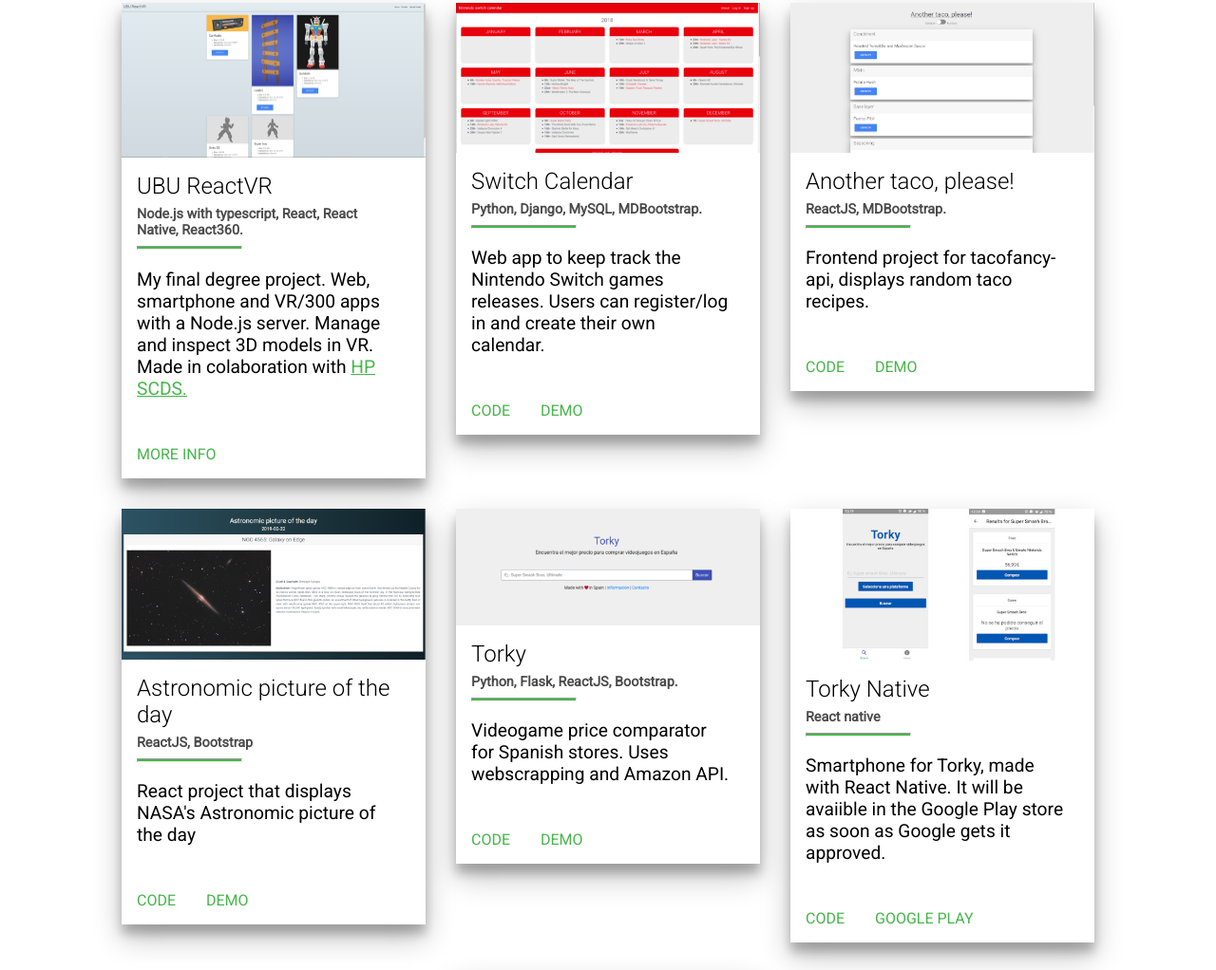
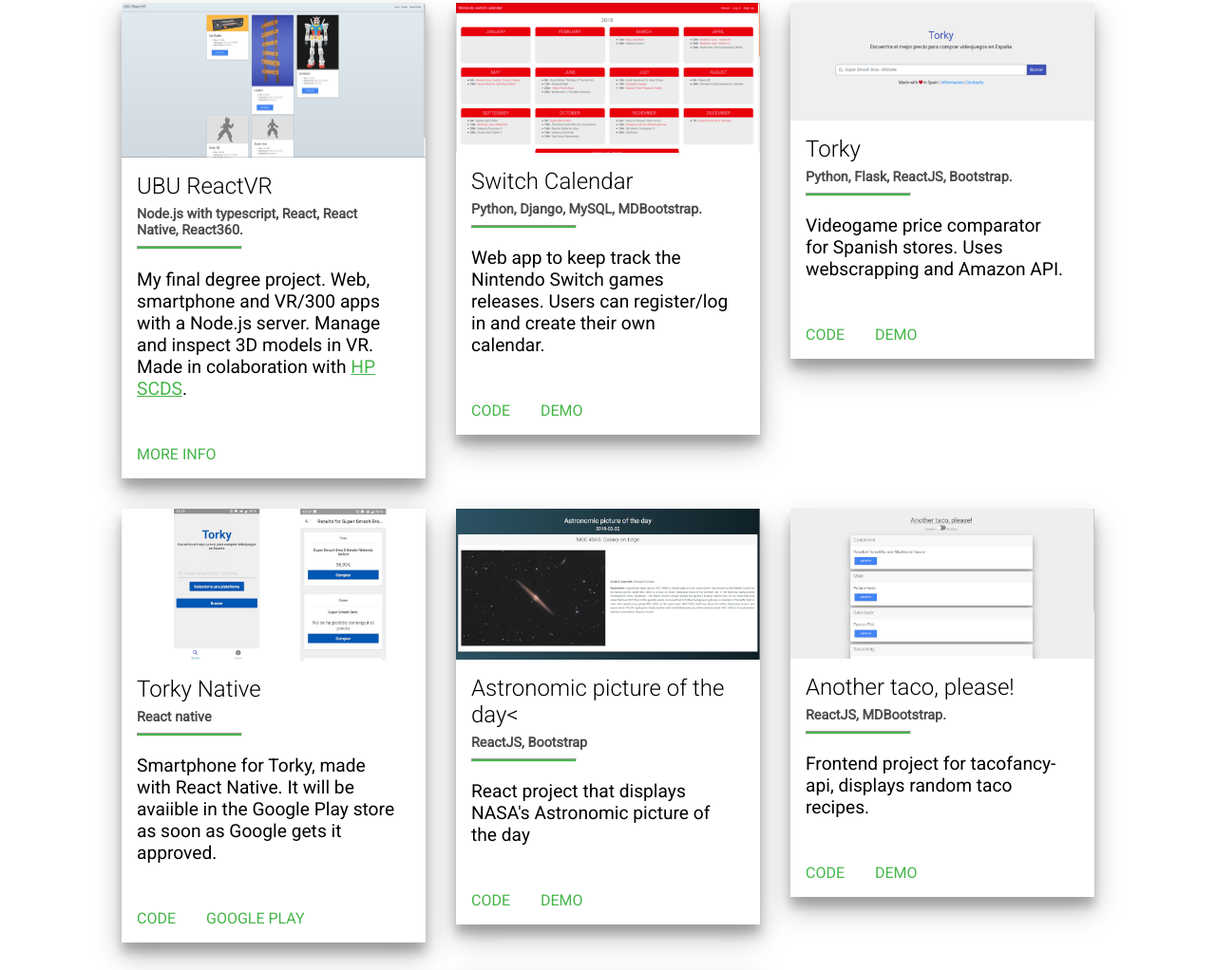
Before and after one commit to marcosorive/blog-and-portfolio, a Gatsby site: page /portfolio in a window 1280 px wide. Shown: the part 287-1309 px from the top of the page at 95% size. Built offline with nearby package versions, Linux system fonts and the light colour scheme; Gatsby itself is replaced by a stand-in of ours.

Commit message:
Refactor the way cards are rendered in portfolio

```diff
--- /dev/null
+++ b/content/portfolio/experience.json
@@ -0,0 +1,41 @@
+[
+    {
+        "title":"Inmobiliaria Raquel Vázquez",
+        "stack": "Python, Django, MySQL, Bootstrap.",
+        "description": "Web app for internal data managment. Working with a legacy DB.",
+        "image": "raquel",
+        "altImage": "Inmobiliaria raquel vazquez screenshot",
+        "buttons": [
+            {
+                "text": "Visit",
+                "url": "https://www.inmobiliariaraquelvazquez.com"
+            }
+        ]
+    },
+    {
+        "title":"CSA",
+        "stack": "Software developer",
+        "description": "Worked in a legacy ticketing system.",
+        "image": "csa",
+        "altImage": "CSA Screenshot",
+        "buttons": [
+            {
+                "text": "Visit",
+                "url": "https://www.csa.es/"
+            }
+        ]
+    },
+    {
+        "title":"HP SCDS",
+        "stack":"Software engineer.",
+        "description": "Developing software for large format printers.",
+        "image": "hpscds",
+        "altImage": "HP SCDS screenshot.",
+        "buttons": [
+            {
+                "text": "Visit",
+                "url": "https://hpscds.com/ "
+            }
+        ]
+    }
+]
--- /dev/null
+++ b/content/portfolio/projects.json
@@ -0,0 +1,111 @@
+[
+    {
+        "title":"UBU ReactVR",
+        "stack": "Node.js with typescript, React, React Native, React360.",
+        "description": "My final degree project. Web, smartphone and VR/300 apps with a Node.js server. Manage and inspect 3D models in VR. Made in colaboration with <a href=\"https://hpscds.com/\" rel=\"noopener noreferrer\" target=\"_blank\">HP SCDS</a>.",
+        "image": "ubureactvr",
+        "altImage": "Ubu ReactVr",
+        "buttons": [
+            {
+                "url": "https://hpscds.com/observatorio_proyectos/reactvr/",
+                "text": "More info"
+            }
+        ]
+    },
+    {
+        "title":"Switch Calendar",
+        "stack": "Python, Django, MySQL, MDBootstrap.",
+        "description": "Web app to keep track the Nintendo Switch games releases. Users can register/log in and create their own calendar.",
+        "image": "nSwitch",
+        "altImage": "Nintendo switch calendar",
+        "buttons": [
+            {
+                "url": "https://github.com/marcosorive/switchcalendar",
+                "text": "Code"
+            },
+            {
+                "url": "https://switchcalendar.pythonanywhere.com",
+                "text": "Demo"
+            }
+        ]
+    },
+    {
+        "title":"Torky",
+        "stack": "Python, Flask, ReactJS, Bootstrap.",
+        "description": "Videogame price comparator for Spanish stores. Uses webscrapping and Amazon API.",
+        "image": "torky",
+        "altImage": "Torky",
+        "buttons": [
+            {
+                "url": "https://github.com/marcosorive/torky-api",
+                "text": "Code"
+            },
+            {
+                "url": "https://marcosorive.github.io/torky/",
+                "text": "Demo"
+            }
+        ]
+    },
+    {
+        "title":"Torky Native",
+        "stack": "React native",
+        "description": "Smartphone for Torky, made with React Native. It will be avaiible in the Google Play store as soon as Google gets it approved.",
+        "image": "torkynative",
+        "altImage": "Torky native screenshot",
+        "buttons": [
+            {
+                "url": "https://github.com/marcosorive/torky-native",
+                "text": "Code"
+            },
+            {
+                "url": "https://play.google.com/store/apps/details?id=me.orive.marcos.torkynative",
+                "text": "Google Play"
+            }
+        ]
+    },
+    {
+        "title":"Astronomic picture of the day<",
+        "stack": "ReactJS, Bootstrap",
+        "description": "React project that displays NASA's Astronomic picture of the day",
+        "image": "apodReact",
+        "altImage": "Apod React screenshot",
+        "buttons": [
+            {
+                "url": "https://github.com/marcosorive/apod-react",
+                "text": "Code"
+            },
+            {
+                "url": "https://marcosorive.github.io/apod-react/",
+                "text": "Demo"
+            }
+        ]
+    },
+    {
+        "title":"Another taco, please!",
+        "stack": "ReactJS, MDBootstrap.",
+        "description": "Frontend project for tacofancy-api, displays random taco recipes.",
+        "image": "anotherTaco",
+        "altImage": "Another taco, please!",
+        "buttons": [
+            {
+                "url": "https://github.com/marcosorive/anothertacoplease",
+                "text": "Code"
+            },
+            {
+                "url": "https://marcosorive.github.io/anothertacoplease/",
+                "text": "Demo"
+            }
+        ]
+    },
+    {
+        "title":"Blog and portfolio",
+        "stack": "Gatsby, Vanilla CSS, Netlify.",
+        "description": "This website that you are seeing right now. Serves as my portfolio and blog.",
+        "buttons": [
+            {
+                "url": "https://github.com/marcosorive/blog-and-portfolio",
+                "text": "Code"
+            }
+        ]
+    }
+]
--- a/package.json
+++ b/package.json
@@ -5,7 +5,7 @@
   "version": "1.1.0",
   "author": "Marcos Orive",
   "dependencies": {
-    "gatsby": "^2.13.55",
+    "gatsby": "^2.19.17",
     "gatsby-image": "^2.2.8",
     "gatsby-plugin-feed": "^2.3.6",
     "gatsby-plugin-google-analytics": "^2.1.7",
@@ -49,6 +49,7 @@
     "build": "gatsby build",
     "dev": "gatsby develop",
     "develop": "gatsby develop",
+    "clean": "gatsby clean",
     "test": "echo \"No test, sorry.\"",
     "lint": "eslint --ext .js,.jsx --ignore-pattern public .",
     "format": "prettier --trailing-comma es5 --no-semi --single-quote --write 'src/**/*.js' 'src/**/*.md'",
--- a/src/pages/portfolio.js
+++ b/src/pages/portfolio.js
@@ -5,142 +5,98 @@
 import './css/portfolio.css'
 import { graphql } from 'gatsby';
 import Img from 'gatsby-image';
+import projectsContent from '../../content/portfolio/projects.json';
+import experiencesContent from '../../content/portfolio/experience.json';
 
-export default class portfolio extends React.Component{
+export default class Portfolio extends React.Component{
+
+	constructor(props){
+		super(props)
+		this.state = {
+			cards: undefined,
+			experiences: undefined
+		}
+		this.setProjectCardsContent = this.setProjectCardsContent.bind(this);
+		this.setExperiencieCardsContent = this.setExperiencieCardsContent.bind(this);
+	}
+
+	componentDidMount(){
+		this.setProjectCardsContent();
+		this.setExperiencieCardsContent();
+	}
+
     render(){
         return(
 			<Layout title="Portfolio">
 				<div className="card-layout">
-				<Card>
-						<CardImageHeader><Img fluid={this.props.data.ubureactvr.childImageSharp.fluid} alt="Nintendo switch"/></CardImageHeader>
-						<CardBody>
-							<h2>UBU ReactVR</h2>
-							<div className="card-body-stack">Node.js with typescript, React, React Native, React360.</div>
-							<hr className="card-body-hr"/>
-							<p className="card-body-description">My final degree project. Web, smartphone and VR/300 apps with a Node.js server. Manage and inspect 3D models in VR. Made in colaboration with <a href="https://hpscds.com/" rel="noopener noreferrer" target="_blank">HP SCDS.</a></p>
-						</CardBody>
-						<CardFooter><Button to="https://hpscds.com/observatorio_proyectos/reactvr/">More info</Button></CardFooter>
-					</Card>
-					<Card>
-						<CardImageHeader><Img fluid={this.props.data.nSwitch.childImageSharp.fluid} alt="Nintendo switch calendar"/></CardImageHeader>
-						<CardBody>
-							<h2>Switch Calendar</h2>
-							<div className="card-body-stack">Python, Django, MySQL, MDBootstrap.</div>
-							<hr className="card-body-hr"/>
-							<p className="card-body-description">Web app to keep track the Nintendo Switch games releases. Users can register/log in and create their own calendar.</p>
-						</CardBody>
-						<CardFooter>
-							<Button to="https://github.com/marcosorive/switchcalendar">Code</Button>
-							<Button to="https://switchcalendar.pythonanywhere.com">Demo</Button>
-						</CardFooter>
-					</Card>
-					<Card>
-						<CardImageHeader><Img fluid={this.props.data.anotherTaco.childImageSharp.fluid} alt="Another taco, please!"/></CardImageHeader>
-						<CardBody>
-							<h2>Another taco, please!</h2>
-							<div className="card-body-stack">ReactJS, MDBootstrap.</div>
-							<hr className="card-body-hr"/>
-							<p className="card-body-description">Frontend project for tacofancy-api, displays random taco recipes.</p>
-						</CardBody>
-						<CardFooter>
-							<Button to="https://github.com/marcosorive/anothertacoplease">Code</Button>
-							<Button to="https://marcosorive.github.io/anothertacoplease/">Demo</Button>
-						</CardFooter>
-					</Card>
-					<Card >
-						<CardImageHeader><Img fluid={this.props.data.apodReact.childImageSharp.fluid} alt="Apod React"/> </CardImageHeader>
-						<CardBody>
-							<h2>Astronomic picture of the day</h2>
-							<div className="card-body-stack">ReactJS, Bootstrap</div>
-							<hr className="card-body-hr"/>
-							<p className="card-body-description">React project that displays NASA's Astronomic picture of the day</p>
-						</CardBody>
-						<CardFooter>
-							<Button to="https://github.com/marcosorive/apod-react">Code</Button>
-							<Button to="https://marcosorive.github.io/apod-react/">Demo</Button>
-						</CardFooter>
-					</Card>
-					<Card>
-						<CardImageHeader><Img fluid={this.props.data.torky.childImageSharp.fluid} alt="Torky"/></CardImageHeader>
-						<CardBody>
-							<h2>Torky</h2>
-							<div className="card-body-stack">Python, Flask, ReactJS, Bootstrap.</div>
-							<hr className="card-body-hr"/>
-							<p className="card-body-description">Videogame price comparator for Spanish stores. Uses webscrapping and Amazon API.</p>
-						</CardBody>
-						<CardFooter>
-							<Button to="https://github.com/marcosorive/torky-api">Code</Button>
-							<Button to="https://marcosorive.github.io/torky/">Demo</Button>
-						</CardFooter>
-					</Card>
-					<Card>
-						<CardImageHeader><Img fluid={this.props.data.torkynative.childImageSharp.fluid} alt="Torky native screenshot"/></CardImageHeader>
-						<CardBody>
-							<h2>Torky Native</h2>
-							<div className="card-body-stack">React native</div>
-							<hr className="card-body-hr"/>
-							<p className="card-body-description">Smartphone for Torky, made with React Native. It will be avaiible in the Google Play store as soon as Google gets it approved.</p>
-						</CardBody>
-						<CardFooter>
-							<Button to="https://github.com/marcosorive/torky-native">Code</Button>
-							<Button to="https://play.google.com/store/apps/details?id=me.orive.marcos.torkynative">Google Play</Button>
-						</CardFooter>
-					</Card>
-					<Card>
-						<CardBody>
-							<h2>Blog and portfolio</h2>
-							<div className="card-body-stack">Gatsby, Vanilla CSS, Netlify.</div>
-							<hr className="card-body-hr"/>
-							<p className="card-body-description">This website that you are seeing right now. Serves as my portfolio and blog. </p>
-						</CardBody>
-						<CardFooter>
-							<Button to="https://github.com/marcosorive/blog-and-portfolio">Code</Button>
-						</CardFooter>
-					</Card>
+					{this.state.cards}
 				</div>
 				<hr className="portfolio-hr"/>
 				<h1 className="text-center">Professional experience</h1>
 				<div className="card-layout">
-					<Card>
-						<CardImageHeader><Img fluid={this.props.data.raquel.childImageSharp.fluid} alt="Raquel Vazquez screenshot"/> </CardImageHeader>
-						<CardBody>
-							<h2>Inmobiliaria Raquel Vázquez</h2>
-							<div className="card-body-stack">Python, Django, MySQL, Bootstrap.</div>
-							<hr className="card-body-hr"/>
-							<p className="card-body-description">Web app for internal data managment. Working with a legacy DB.</p>
-						</CardBody>
-						<CardFooter>
-							<Button to="https://www.inmobiliariaraquelvazquez.com">Visit</Button>
-						</CardFooter>
-					</Card>
-					<Card>
-						<CardImageHeader><Img fluid={this.props.data.csa.childImageSharp.fluid} alt="Csa logo"/> </CardImageHeader>
-						<CardBody>
-							<h2>CSA.</h2>
-							<div className="card-body-stack">Software developer</div>
-							<hr className="card-body-hr"/>
-							<p className="card-body-description"> Worked in a legacy ticketing system.</p>
-						</CardBody>
-						<CardFooter>
-							<Button to="https://www.csa.es/">Visit</Button>
-						</CardFooter>
-					</Card>
-					<Card>
-						<CardImageHeader><Img fluid={this.props.data.hpscds.childImageSharp.fluid} alt="HP Logo"/> </CardImageHeader>
-						<CardBody>
-							<h2>HP SCDS</h2>
-							<div className="card-body-stack">Software engineer.</div>
-							<hr className="card-body-hr"/>
-							<p className="card-body-description">Developing software for large format printers.</p>
-						</CardBody>
-						<CardFooter>
-							<Button to="https://www.csa.es/">Visit</Button>
-						</CardFooter>
-					</Card>
+					{this.state.experiences}
 				</div>
 			</Layout>
         )
-    }
+	}
+
+	setProjectCardsContent(){
+		const cards = projectsContent.map(cardContent => {
+			return(
+				<Card key={cardContent.image}>
+					<CardImageHeader>
+						{ cardContent.image ?
+							<Img fluid={this.props.data[cardContent.image].childImageSharp.fluid} alt={cardContent.altImage}/> :
+							<></>
+						}
+					</CardImageHeader>
+					<CardBody>
+						<h2>{cardContent.title}</h2>
+						<div className="card-body-stack">{cardContent.stack}</div>
+						<hr className="card-body-hr"/>
+						<p className="card-body-description" dangerouslySetInnerHTML={ { __html: cardContent.description } }></p>
+					</CardBody>
+					<CardFooter>
+						{cardContent.buttons.map(button => {
+							return <Button key={button.text} to={button.url}>{button.text}</Button>
+						})}
+					</CardFooter>
+				</Card>
+			)
+		})
+		this.setState({
+			cards: cards
+		})
+	}
+
+	setExperiencieCardsContent(){
+		const experiences = experiencesContent.map(cardContent => {
+			return(
+				<Card key={cardContent.image}>
+					<CardImageHeader>
+						{ cardContent.image ?
+							<Img fluid={this.props.data[cardContent.image].childImageSharp.fluid} alt={cardContent.altImage}/> :
+							<></>
+						}
+					</CardImageHeader>
+					<CardBody>
+						<h2>{cardContent.title}</h2>
+						<div className="card-body-stack">{cardContent.stack}</div>
+						<hr className="card-body-hr"/>
+						<p className="card-body-description" dangerouslySetInnerHTML={ { __html: cardContent.description } }></p>
+					</CardBody>
+					<CardFooter>
+						{cardContent.buttons.map(button => {
+							return <Button key={button.text} to={button.url}>{button.text}</Button>
+						})}
+					</CardFooter>
+				</Card>
+			)
+		})
+		this.setState({
+			experiences: experiences
+		})
+	}
 }
 
 export const pageQuery = graphql`
```
